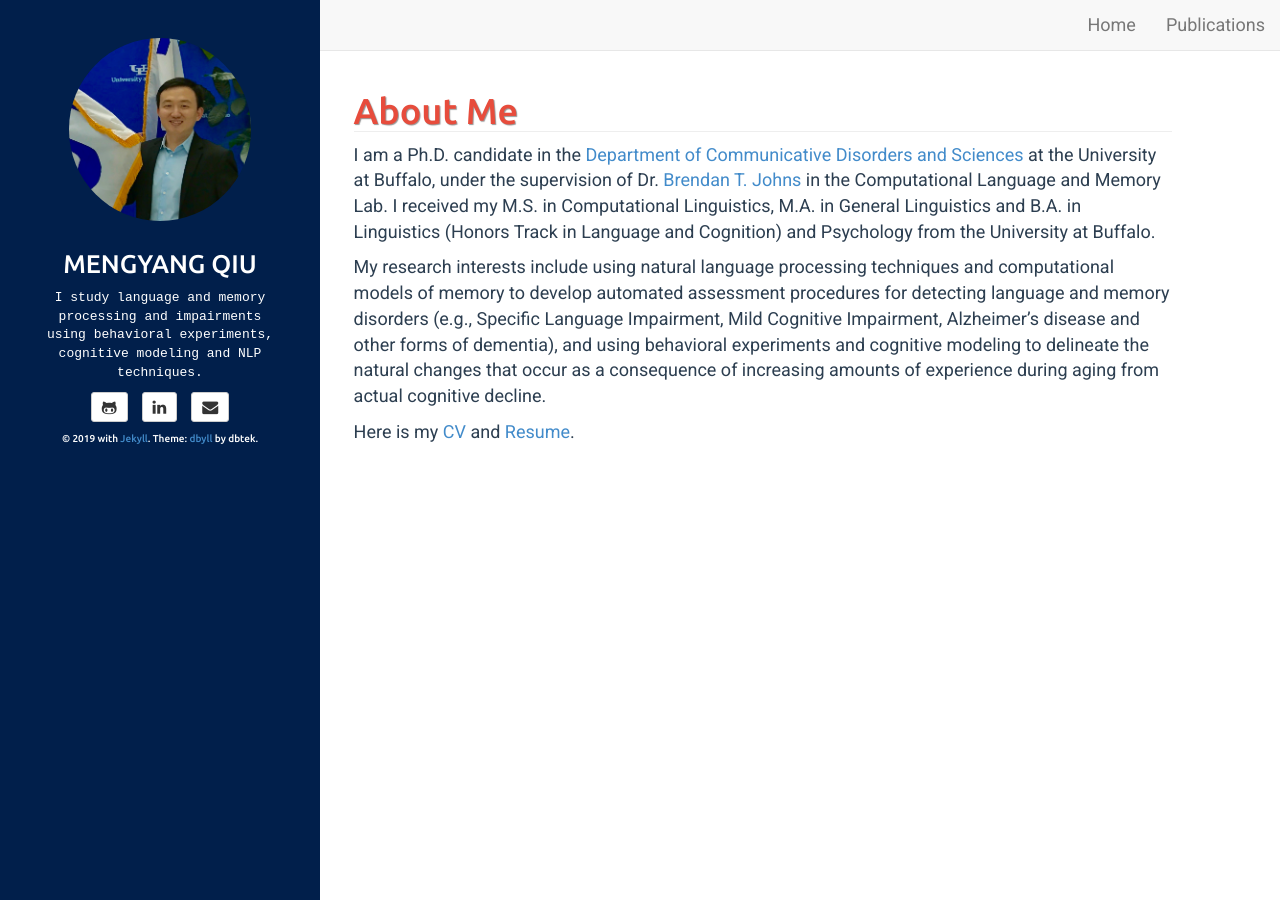
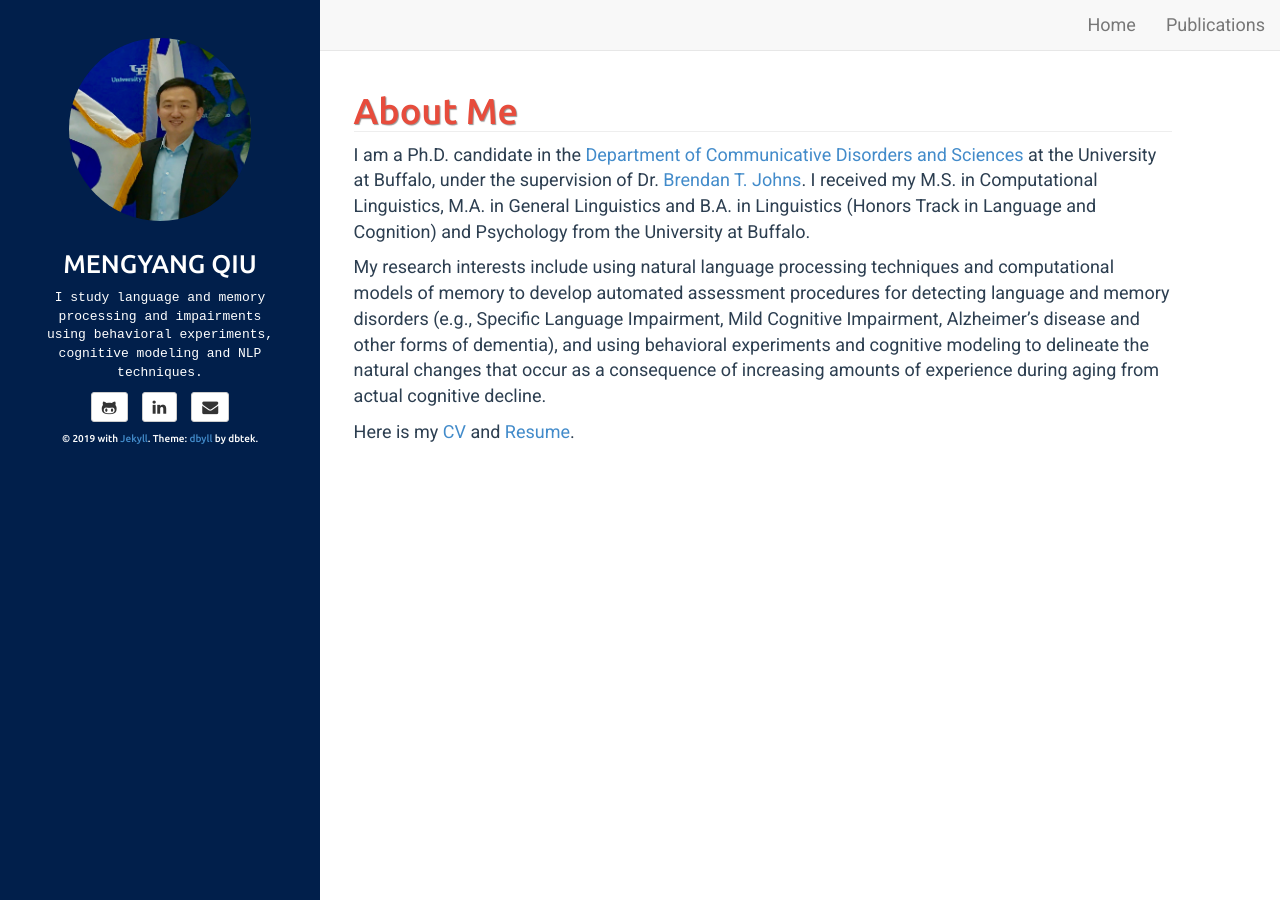
Before and after one commit to mengyangq/mengyangq.github.io, a Jekyll site: the page built from index.html, in a window 1280 px wide. Built offline with Jekyll 4.4.1, drawn with Linux system fonts in a browser that asks for light colours.

Commit message:
Update me.md

```diff
--- a/_includes/me.md
+++ b/_includes/me.md
@@ -1,6 +1,6 @@
 # About Me
 
-I am a Ph.D. candidate in the [Department of Communicative Disorders and Sciences](http://arts-sciences.buffalo.edu/cds.html)  at the University at Buffalo, under the supervision of Dr. [Brendan T. Johns](http://btjohns.com) in the Computational Language and Memory Lab. I received my M.S. in Computational Linguistics, M.A. in General Linguistics and B.A. in Linguistics (Honors Track in Language and Cognition) and Psychology from the University at Buffalo.
+I am a Ph.D. candidate in the [Department of Communicative Disorders and Sciences](http://arts-sciences.buffalo.edu/cds.html)  at the University at Buffalo, under the supervision of Dr. [Brendan T. Johns](http://btjohns.com). I received my M.S. in Computational Linguistics, M.A. in General Linguistics and B.A. in Linguistics (Honors Track in Language and Cognition) and Psychology from the University at Buffalo.
 
 My research interests include using natural language processing techniques and computational models of memory to develop automated assessment procedures for detecting language and memory disorders (e.g., Specific Language Impairment, Mild Cognitive Impairment, Alzheimer’s disease and other forms of dementia), and using behavioral experiments and cognitive modeling to delineate the natural changes that occur as a consequence of increasing amounts of experience during aging from actual cognitive decline.
 
```
